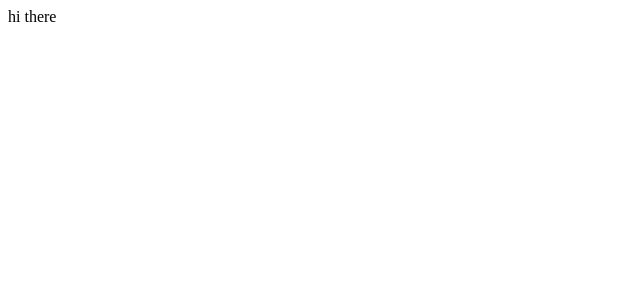
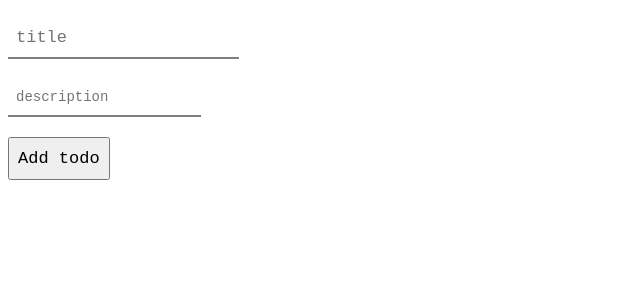
Before and after one commit to HeyAdin/react-todo, a React (Vite) app in the folder frontend/: page / in a window 1280 px wide. Shown: the top 300 px of the page, without its empty margins (0-640 px from the left). Built offline with nearby package versions, Linux system fonts and the light colour scheme.

Commit message:
styled todo component

```diff
--- a/frontend/src/App.jsx
+++ b/frontend/src/App.jsx
@@ -1,10 +1,10 @@
-
+import { CreateTodo } from "./component/CreateTodo"
 
 function App() {
 
   return (
     <>
-      hi there
+      <CreateTodo />
     </>
   )
 }
--- a/frontend/src/component/CreateTodo.jsx
+++ b/frontend/src/component/CreateTodo.jsx
@@ -1,6 +1,26 @@
 export function CreateTodo(){
     return <div>
-        <input type="text" />
-        <input type="text" />
+        <input style={{
+            margin: "10px 0",
+            padding : "10px 8px",
+            fontSize : "17px",
+            border : "none",
+            borderBottom : "2px solid gray",
+            fontFamily: "monospace"
+        }} type="text" placeholder="title"/> <br />
+        <input style={{
+            margin: "10px 0",
+            padding : "10px 8px",
+            fontSize : "14px",
+            border : "none",
+            borderBottom : "2px solid gray",
+            fontFamily: "monospace"
+        }} type="text" placeholder="description"/> <br />
+        <button style={{
+            margin: "10px 0",
+            padding : "10px 8px",
+            fontSize : "17px",
+            fontFamily: "monospace"
+        }}>Add todo</button>
     </div>
 }
```
